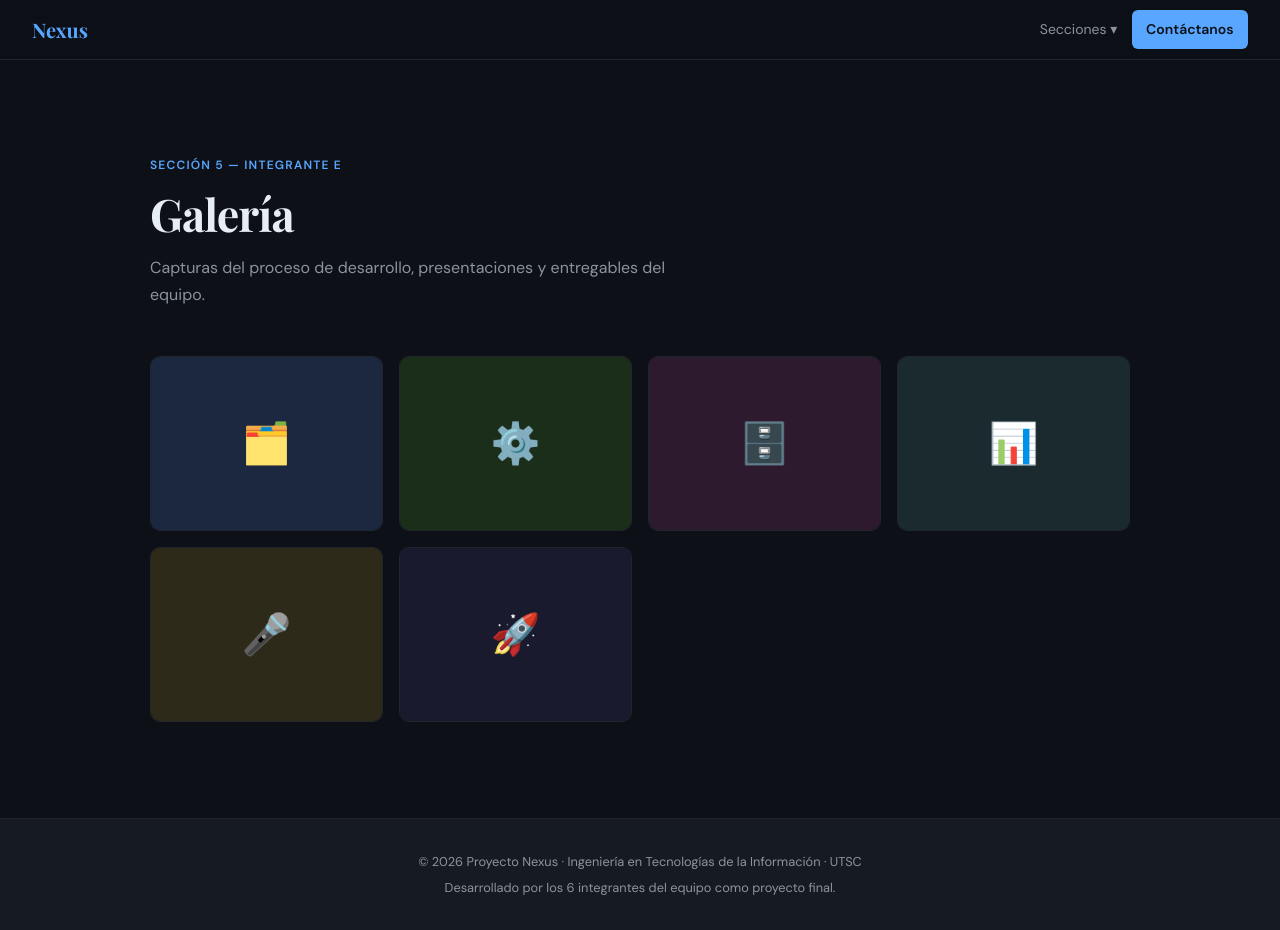
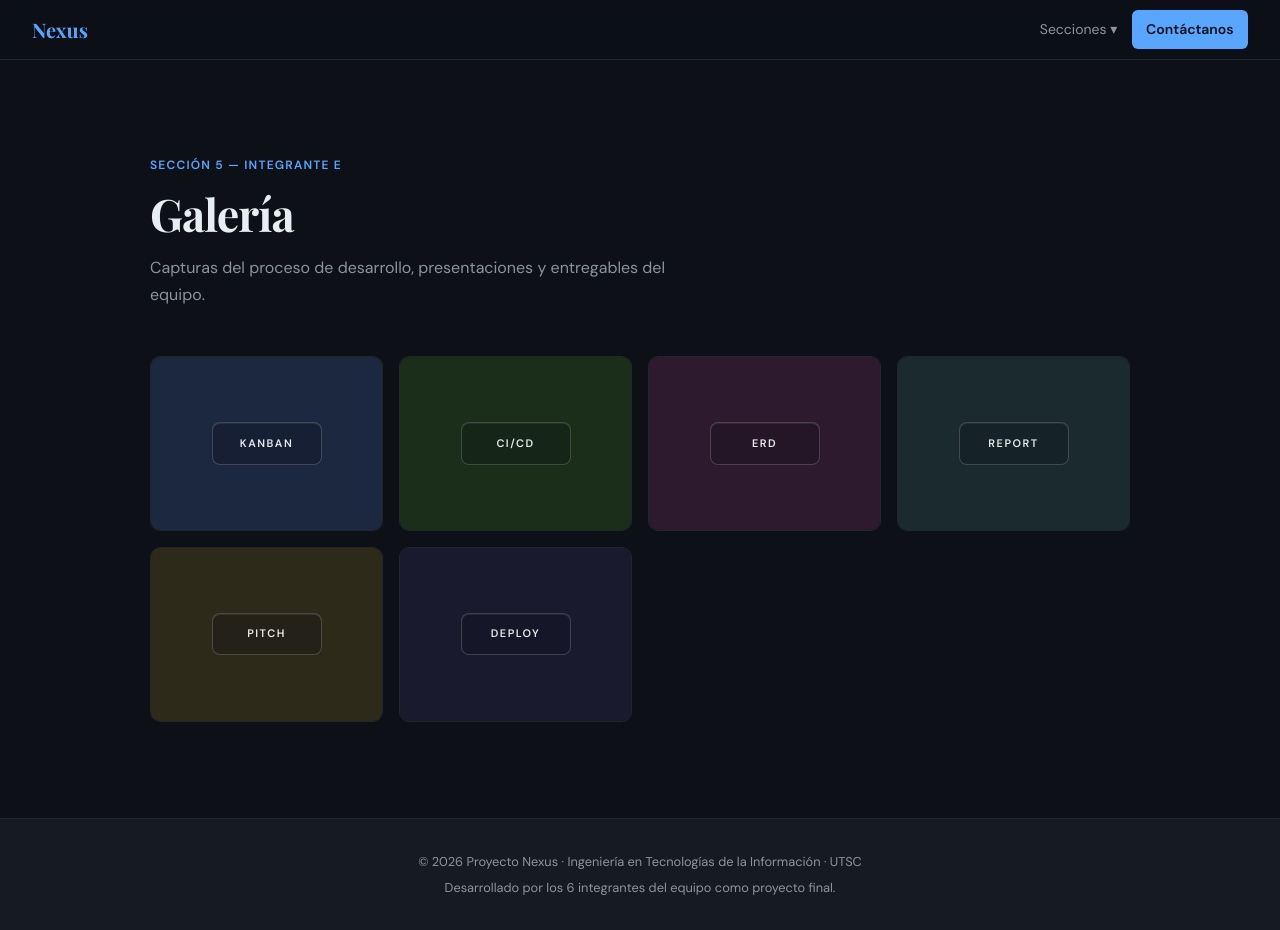
Before and after one commit to Flrss06/ActPDS, a plain HTML site: page pages/galeria.html in a window 1280 px wide. Drawn offline with nearby package versions, Linux system fonts and the light colour scheme.

Commit message:
Cambio de logos

```diff
--- a/css/sections.css
+++ b/css/sections.css
@@ -221,7 +221,23 @@ textarea { resize: vertical; min-height: 120px; }
 .gallery-thumb {
   width: 100%; height: 100%;
   display: flex; align-items: center; justify-content: center;
-  font-size: 2.5rem;
+  padding: 1rem;
+}
+.gallery-badge {
+  display: inline-flex;
+  align-items: center;
+  justify-content: center;
+  min-width: 110px;
+  padding: .7rem .9rem;
+  border-radius: 8px;
+  border: 1px solid rgba(255,255,255,.18);
+  background: rgba(9, 13, 22, 0.26);
+  color: rgba(255,255,255,.9);
+  font-size: .68rem;
+  font-weight: 700;
+  letter-spacing: .14em;
+  text-transform: uppercase;
+  box-shadow: inset 0 1px 0 rgba(255,255,255,.08);
 }
 .gallery-caption {
   position: absolute; bottom: 0; left: 0; right: 0;
--- a/pages/galeria.html
+++ b/pages/galeria.html
@@ -17,27 +17,27 @@
 
         <div class="gallery-grid">
           <div class="gallery-item">
-            <div class="gallery-thumb" style="background:#1c2740;">🗂️</div>
+            <div class="gallery-thumb" style="background:#1c2740;"><span class="gallery-badge">KANBAN</span></div>
             <div class="gallery-caption">Tablero kanban — Sprint 2</div>
           </div>
           <div class="gallery-item">
-            <div class="gallery-thumb" style="background:#1a2e1a;">⚙️</div>
+            <div class="gallery-thumb" style="background:#1a2e1a;"><span class="gallery-badge">CI/CD</span></div>
             <div class="gallery-caption">Pipeline CI/CD en GitHub Actions</div>
           </div>
           <div class="gallery-item">
-            <div class="gallery-thumb" style="background:#2e1a2e;">🗄️</div>
+            <div class="gallery-thumb" style="background:#2e1a2e;"><span class="gallery-badge">ERD</span></div>
             <div class="gallery-caption">Diagrama entidad-relación de la BD</div>
           </div>
           <div class="gallery-item">
-            <div class="gallery-thumb" style="background:#1a2a2e;">📊</div>
+            <div class="gallery-thumb" style="background:#1a2a2e;"><span class="gallery-badge">REPORT</span></div>
             <div class="gallery-caption">Dashboard de reportes semanales</div>
           </div>
           <div class="gallery-item">
-            <div class="gallery-thumb" style="background:#2e2a1a;">🎤</div>
+            <div class="gallery-thumb" style="background:#2e2a1a;"><span class="gallery-badge">PITCH</span></div>
             <div class="gallery-caption">Presentación en Expo Interna · Abril</div>
           </div>
           <div class="gallery-item">
-            <div class="gallery-thumb" style="background:#1a1a2e;">🚀</div>
+            <div class="gallery-thumb" style="background:#1a1a2e;"><span class="gallery-badge">DEPLOY</span></div>
             <div class="gallery-caption">Deploy v1.0 — Junio 2026</div>
           </div>
         </div>
```
